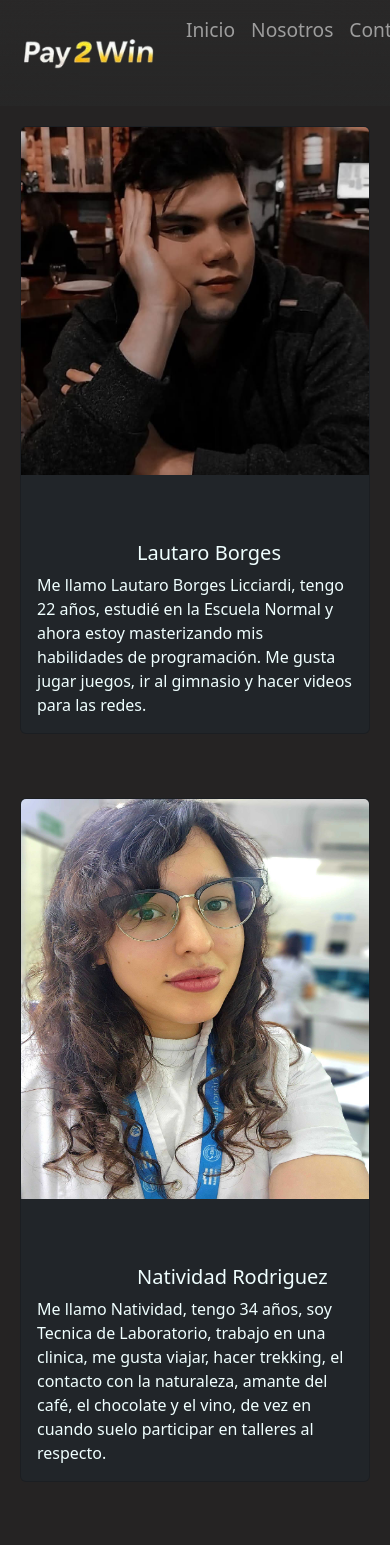
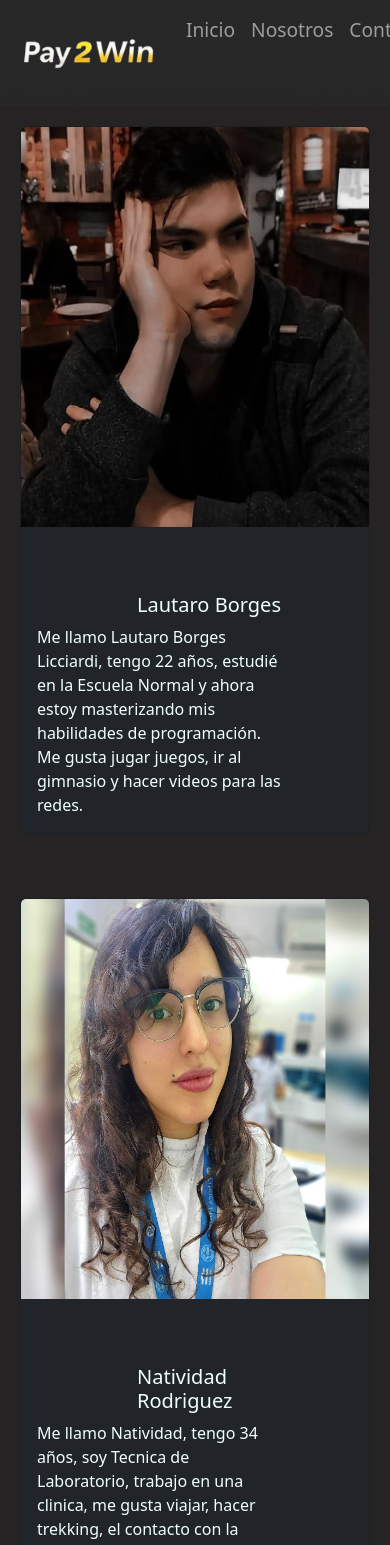
Before and after one commit to gomezivan94/React3-Equipo3, a React (Vite) app in the folder Pay-2-Win/: page /nosotros in a window 390 px wide. Shown: the top 1545 px of the page. Built offline with nearby package versions, Linux system fonts and the light colour scheme; no server answers.

Commit message:
subo cambios de media query

```diff
--- a/Pay-2-Win/src/pages/About/About.css
+++ b/Pay-2-Win/src/pages/About/About.css
@@ -13,3 +13,12 @@ margin-left: 100px;
 .boton-azul {
     margin-top: 100px;
 }
+
+@media (max-width: 800px) {
+    .boton-azul {
+    width: 80%;
+ }
+
+
+
+}
--- a/Pay-2-Win/src/pages/Nosotros/Nosotros.css
+++ b/Pay-2-Win/src/pages/Nosotros/Nosotros.css
@@ -27,3 +27,9 @@ p {
     z-index: 2;
 
 }
+ @media (max-width :800px) {
+ .card-body {
+    width : 80%;
+ }
+
+ }
--- a/Pay-2-Win/src/pages/Nosotros/Nosotros.jsx
+++ b/Pay-2-Win/src/pages/Nosotros/Nosotros.jsx
@@ -11,7 +11,7 @@ function Nosotros() {
     <div class="row row-cols-1 row-cols-md-3 g-4">
   <div class="col">
     <div class="card bg-dark">
-      <img src={Lautaro} class="card-img-top" alt="..."></img>
+      <img src={Lautaro} class="card-img-top" height={400} width={400} alt="..."></img>
       <div class="card-body">
         <h5 class=" Titulo card-title ">Lautaro Borges</h5>
         <p class="card-text">Me llamo Lautaro Borges Licciardi, tengo 22 años, estudié en la Escuela Normal y ahora estoy masterizando mis habilidades de programación. Me gusta jugar juegos, ir al gimnasio y hacer videos para las redes.</p>
@@ -20,7 +20,7 @@ function Nosotros() {
   </div>
   <div class="col">
     <div class="card bg-dark">
-      <img src={Naty} class="card-img-top" height={400} width={200} alt="..."></img>
+      <img src={Naty} class="card-img-top" height={400} width={400} alt="..."></img>
       <div class="card-body">
         <h5 class=" Titulo card-title ">Natividad Rodriguez</h5>
         <p class="card-text">Me llamo Natividad, tengo 34 años, soy Tecnica de Laboratorio, trabajo en una clinica, me gusta viajar, hacer trekking, el contacto con la naturaleza, amante del café, el chocolate y el vino, de vez en cuando suelo participar en talleres al respecto.</p>
@@ -29,7 +29,7 @@ function Nosotros() {
   </div>
   <div class="col">
     <div class="card bg-dark">
-      <img src={maxi} class="card-img-top" height={400} width={200} alt="..."></img>
+      <img src={maxi} class="card-img-top" height={400} width={400} alt="..."></img>
       <div class="card-body">
         <h5 class=" Titulo card-title ">Maxi Gamboa</h5>
         <p class="card-text">Me llamo Maximiliano Gamboa tengo 21 años estudio en la UNSTA (desarrollo de software),en la aticana curso de inglés ,me gusta jugar juego en la compu ,caminar y ir al gimnasio</p>
@@ -38,7 +38,7 @@ function Nosotros() {
   </div>
   <div class="col">
     <div class="card bg-dark">
-      <img src={Santi} class="card-img-top" height={400} width={200} alt="..."></img>
+      <img src={Santi} class="card-img-top" height={400} width={400} alt="..."></img>
       <div class="card-body">
         <h5 class=" Titulo card-title ">Santiago Nieva Glembocki</h5>
         <p class="card-text">Santiago Nieva Glembocki, 22 años.
@@ -49,7 +49,7 @@ Actualmente, por cursar 5to año de Ing. En sistemas de Información.Me gusta ha
   </div>
   <div class="col">
     <div class="card bg-dark">
-      <img src={Ivan} class=" card-img-top" height={400} width={200} alt="..."></img>
+      <img src={Ivan} class=" card-img-top" height={400} width={400} alt="..."></img>
       <div class="card-body">
         <h5 class=" Titulo card-title ">Iván Gomez</h5>
         <p class="card-text">Iván Gomez, 31 años, Soporte IT / Help Desk. Disfruto aprender tecnologias nuevas y jugar videojuegos</p>
@@ -58,7 +58,7 @@ Actualmente, por cursar 5to año de Ing. En sistemas de Información.Me gusta ha
   </div>
   <div class="col">
     <div class="card bg-dark">
-      <img src={Matias} class="card-img-top" height={400} width={200} alt="..."></img>
+      <img src={Matias} class="card-img-top" height={400} width={400} alt="..."></img>
       <div class="card-body">
         <h5 class=" Titulo card-title ">Matias Romano</h5>
         <p class="card-text">Me llamo Matias y tengo 40 años. Soy profesor de Ingles y dibujante. Trabajo en soporte tecnico de Personal, Cablevision y Fibertel hace 12 años. Amo la tecnologia y en especial, los videojuegos.</p>
```
Also changed, not shown: Pay-2-Win/src/pages/AssetsPage/Naty.jpg.
